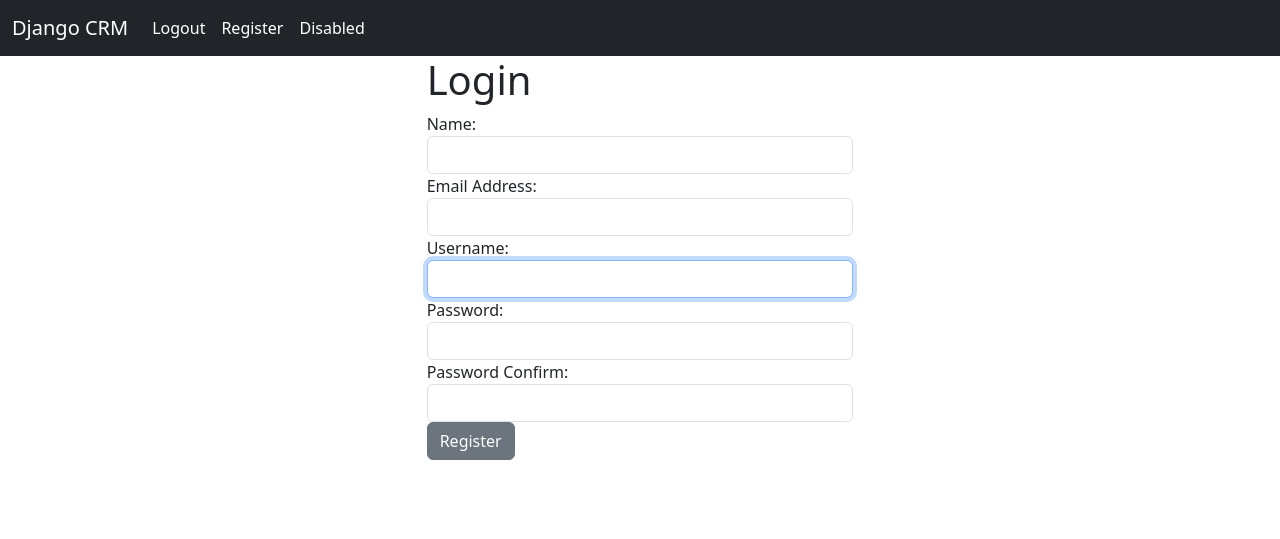
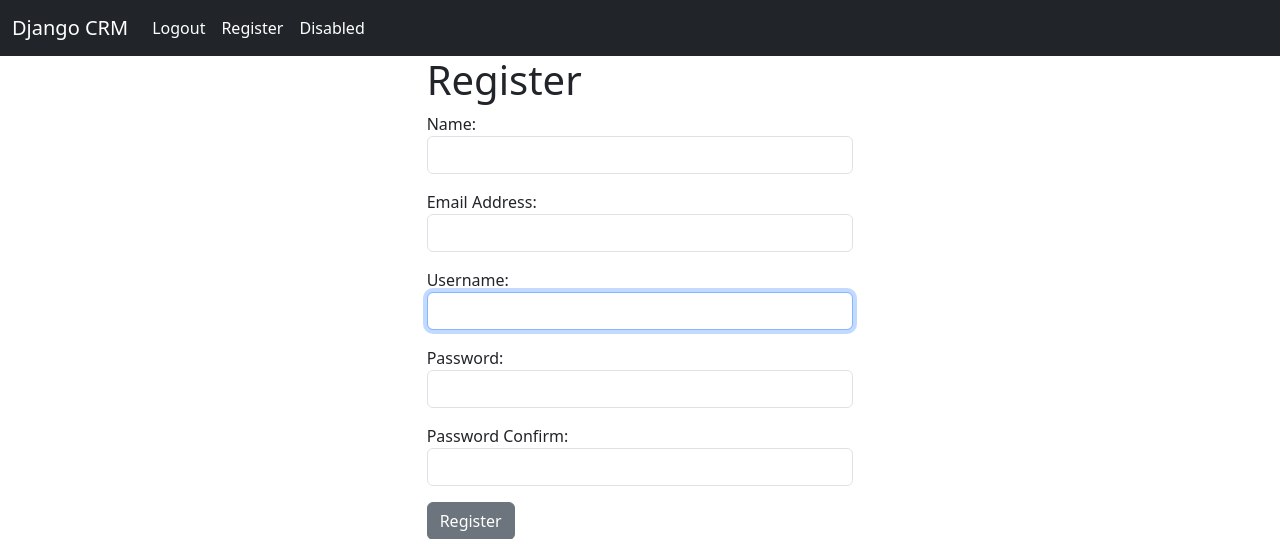
Before and after one commit to solaleh81/djangocrm, a Django app: page /mycrm/Register/ in a window 1280 px wide. Shown: the top 539 px of the page. Run offline with Django 4.2, Linux system fonts and the light colour scheme.

Commit message:
changing form to better visibility.

```diff
--- a/mycrm/TEMPLATES/Register.html
+++ b/mycrm/TEMPLATES/Register.html
@@ -3,17 +3,16 @@
 {% block content %}
 
 
-<div class="col-4 offset-4">
+    <div class="col-4 offset-4">
 
-    <h1>Login</h1>
-    <form action="{% url 'home' %}" method="post">
+    <h1>Register</h1>
+    <form action="{% url 'Register' %}" method="post">
         {% csrf_token %}
-    {{ form }}
-
-        <button type="submit" class="btn btn-secondary">Register</button>
+           {{form.as_p}}
+    <button type="submit" class="btn btn-secondary">Register</button>
 
     </form>
-</div>
+    </div>
 
 
 {% endblock %}
```
